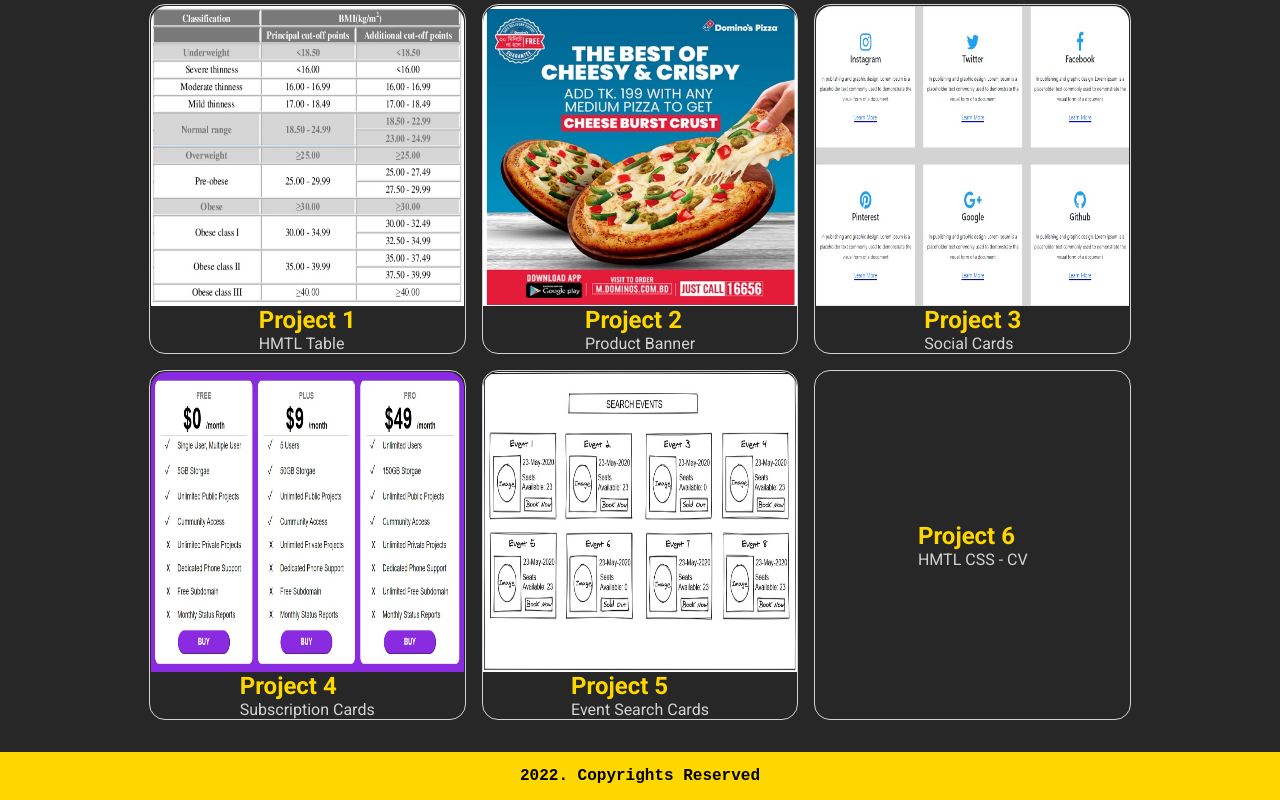
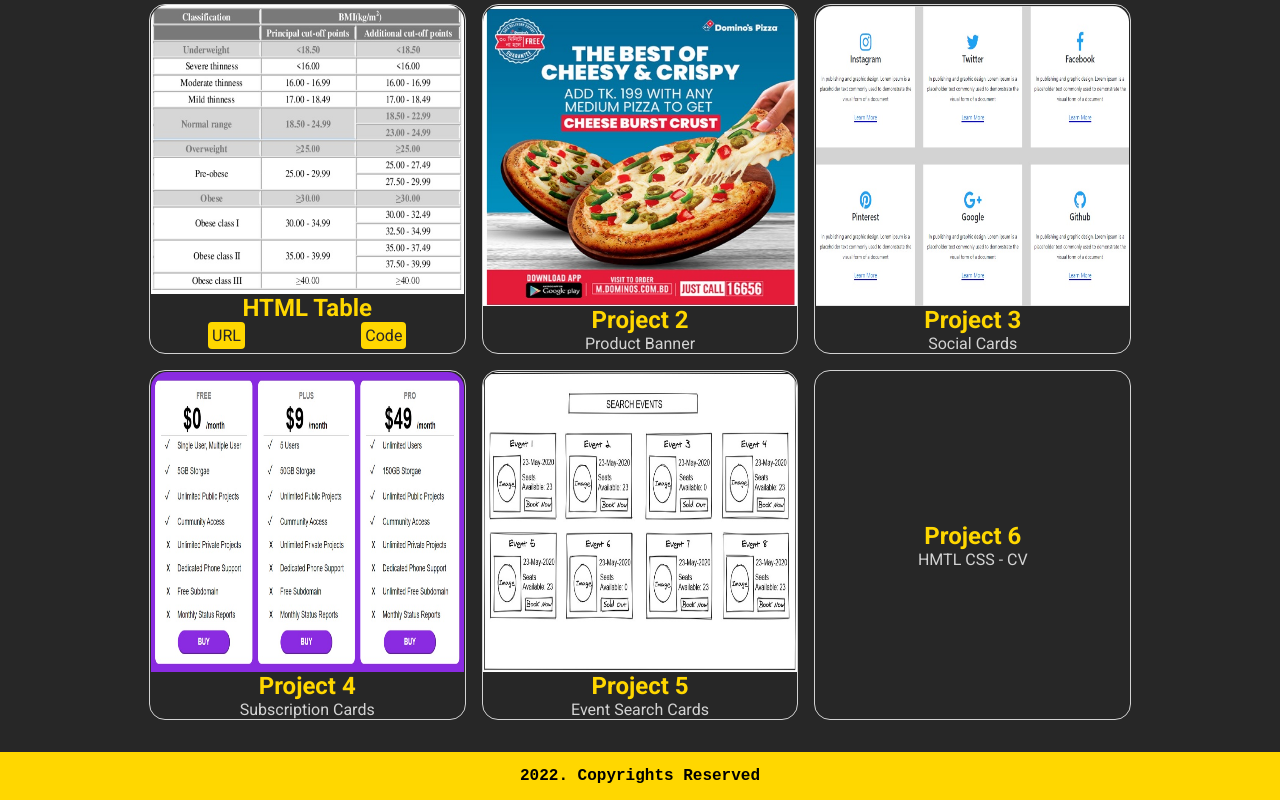
Before and after one commit to fsdmern/8.html-css-cv-practice-project, a plain HTML site: page index.html in a window 1280 px wide. Shown: the part 1475-2275 px from the top of the page. Drawn offline with Linux system fonts and the light colour scheme.

Commit message:
url and code links added to first project

```diff
--- a/index.html
+++ b/index.html
@@ -2,7 +2,6 @@
 <html lang="en">
   <head>
     <meta charset="UTF-8" />
-    <meta http-equiv="X-UA-Compatible" content="IE=edge" />
     <meta name="viewport" content="width=device-width, initial-scale=1.0" />
     <link
       rel="stylesheet"
@@ -60,9 +59,11 @@
       <section id="education">
         <h1>Education</h1>
         <h4>
-          Lorem ipsum, dolor sit amet consectetur adipisicing elit. Sunt quisquam alias perferendis officiis vitae blanditiis quo, possimus ab architecto ad, magni magnam earum aperiam. Beatae aut neque architecto magnam officia.
+          Lorem ipsum, dolor sit amet consectetur adipisicing elit. Sunt
+          quisquam alias perferendis officiis vitae blanditiis quo, possimus ab
+          architecto ad, magni magnam earum aperiam. Beatae aut neque architecto
+          magnam officia.
         </h4>
-
       </section>
       <section id="skills">
         <div class="skills-wrapper">
@@ -136,8 +137,17 @@
               <img src="/images/table.jpg" alt="" />
             </div>
             <div class="proj-title">
-              <h4><b>Project 1</b></h4>
-              <p>HMTL Table</p>
+              <h4><b>HTML Table</b></h4>
+              <div class="links">
+                <a href="https://fontawesome-demo.netlify.app/" target="_blank"
+                  >URL</a
+                >
+                <a
+                  href="https://github.com/fsdmern/css-font-awesome"
+                  target="_blank"
+                  >Code</a
+                >
+              </div>
             </div>
           </div>
           <div class="proj-items">
--- a/style.css
+++ b/style.css
@@ -212,8 +212,31 @@
   border-radius: 1rem 1rem 0 0;
 }
 
+.proj-title {
+  display: flex;
+  justify-content: center;
+  align-items: center;
+  flex-direction: column;
+  width: 100%;
+}
+
 .proj-title h4 {
   color: var(--primary-font-color);
+}
+
+.links {
+  display: flex;
+  width: 100%;
+  justify-content: space-around;
+  align-items: center;
+}
+.links a {
+  color: var(--primary-bg-color);
+  text-decoration: none;
+  background-color: var(--primary-font-color);
+  padding: 4px;
+  border-radius: 4px;
+  margin-bottom: 4px;
 }
 
 footer {
```
